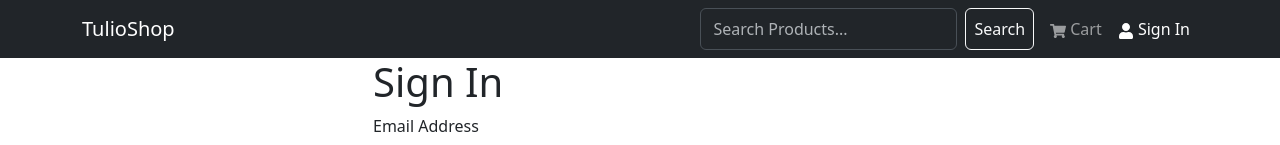
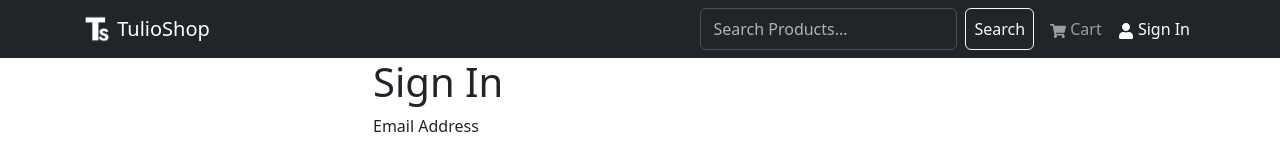
Before and after one commit to Tulio-Colares/TulioShop, a React (Create React App) app in the folder frontend/: page /login in a window 1280 px wide. Shown: the top 145 px of the page. Built offline with nearby package versions, Linux system fonts and the light colour scheme.

Commit message:
Adding Logo

```diff
--- a/frontend/src/components/Header.jsx
+++ b/frontend/src/components/Header.jsx
@@ -3,6 +3,8 @@
 import { FaShoppingCart, FaUser } from 'react-icons/fa';
 import { useSelector, useDispatch } from 'react-redux';
 import { useNavigate } from 'react-router-dom';
+
+import logo from '../images/logo.png'
 import { useLogoutMutation } from '../slices/usersApiSlice';
 import { logout } from '../slices/authSlice';
 import SearchBox from './SearchBox';
@@ -31,7 +33,16 @@
     <Navbar expand="lg" bg="dark" data-bs-theme="dark">
       <Container>
       <LinkContainer to='/'>
-            <Navbar.Brand>TulioShop</Navbar.Brand>
+            <Navbar.Brand>
+              <img
+                alt=""
+                src={logo}
+                width="30"
+                height="30"
+                className="d-inline-block align-top"
+              />{' '}
+              TulioShop
+            </Navbar.Brand>
           </LinkContainer>
         <Navbar.Toggle aria-controls="basic-navbar-nav" />
         <Navbar.Collapse id="basic-navbar-nav" className='justify-content-end'>
```
Also changed, not shown: frontend/src/images/logo.png (added), frontend/src/images/sample.jpg (renamed from frontend/public/images/sample.jpg), 1 other file (tests, documents, lock files or other folders).
